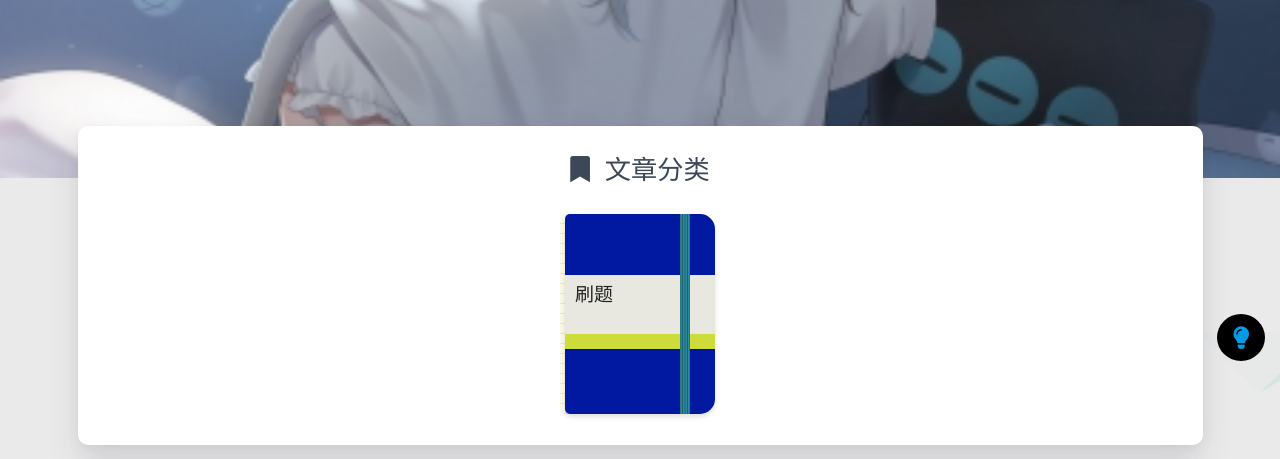
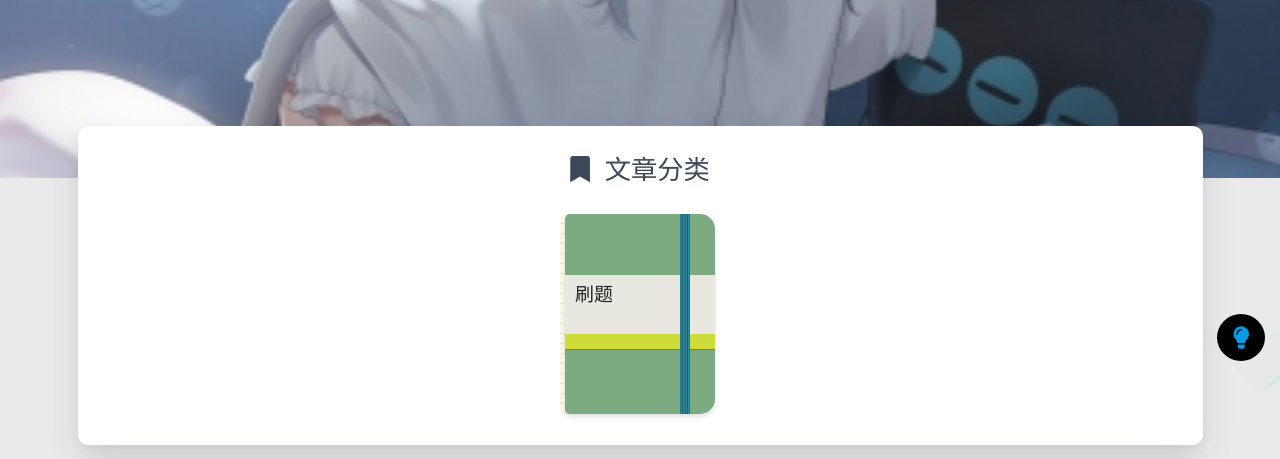
Before and after one commit to fx-zpy/fx-zpy.github.io, a plain HTML site: page categories/index.html in a window 1280 px wide. Shown: the part 302-761 px from the top of the page. Drawn offline with nearby package versions, Linux system fonts and the light colour scheme; some packages are replaced by stand-ins of ours; a script that the page names is missing.

Commit message:
Site updated: 2021-10-02 16:50:41

```diff
--- a/categories/index.html
+++ b/categories/index.html
@@ -453,7 +453,7 @@
                       <div class="moleskine-notebook">
                           <div class="chip notebook-cover center-align waves-effect waves-light
                            chip-default "
-                                  style="background-color: #0019A0;">
+                                  style="background-color: #7CAB81;">
                               <div class="notebook-skin
                                    chip-default "
                                   >刷题
```
Also changed, not shown: categories/刷题/index.html (+1 -1 lines).
